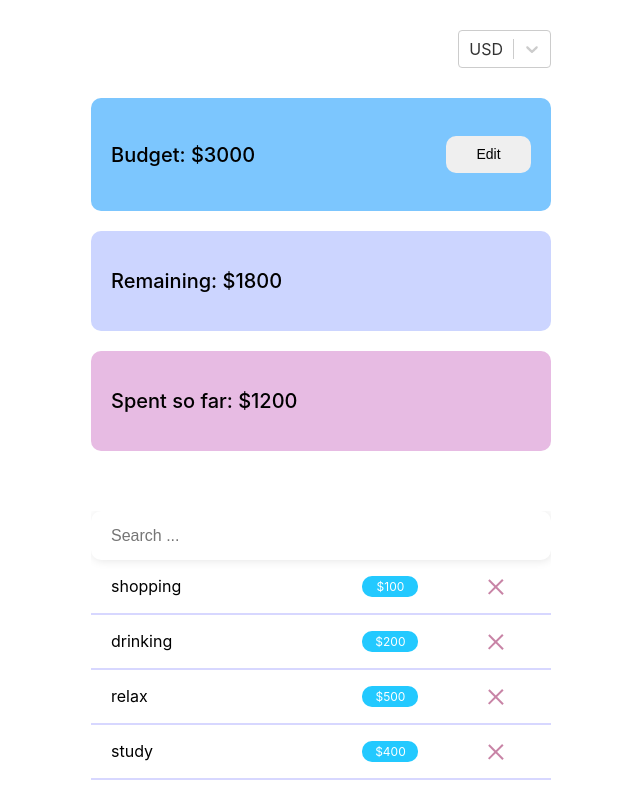
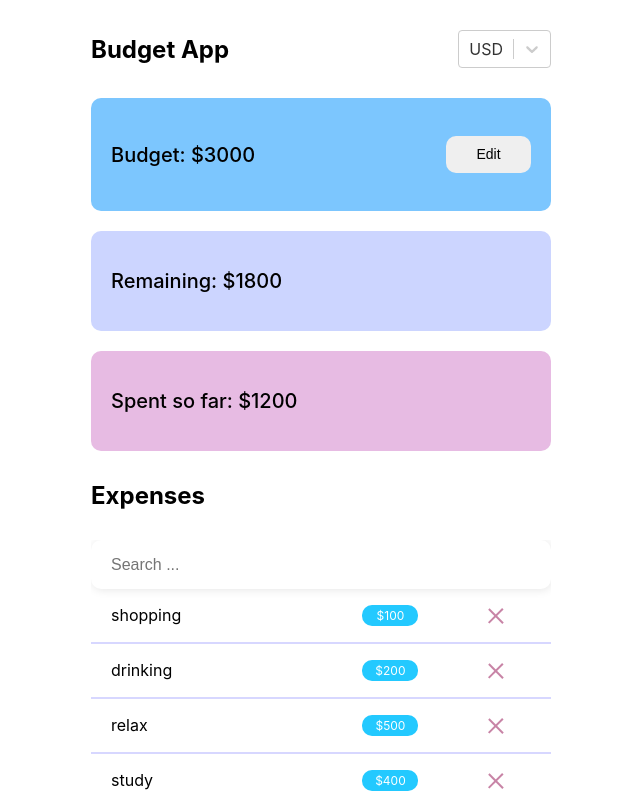
Before and after one commit to Aduenko-Vladislav/react-budget-app, a React (Create React App) app: page / in a window 1280 px wide. Shown: the top 800 px of the page, without its empty margins (319-959 px from the left). Built offline with nearby package versions, Linux system fonts and the light colour scheme.

Commit message:
refactor:title): change name

```diff
--- a/src/components/Title/Title.tsx
+++ b/src/components/Title/Title.tsx
@@ -1,9 +1,9 @@
 import { StyledTitle } from "./styles";
 
 interface ITitle {
-  children: string;
+  text: string;
 }
 
-export const Title = ({ children }: ITitle) => {
-  return <StyledTitle>{children}</StyledTitle>;
+export const Title = ({ text }: ITitle) => {
+  return <StyledTitle>{text}</StyledTitle>;
 };
```
